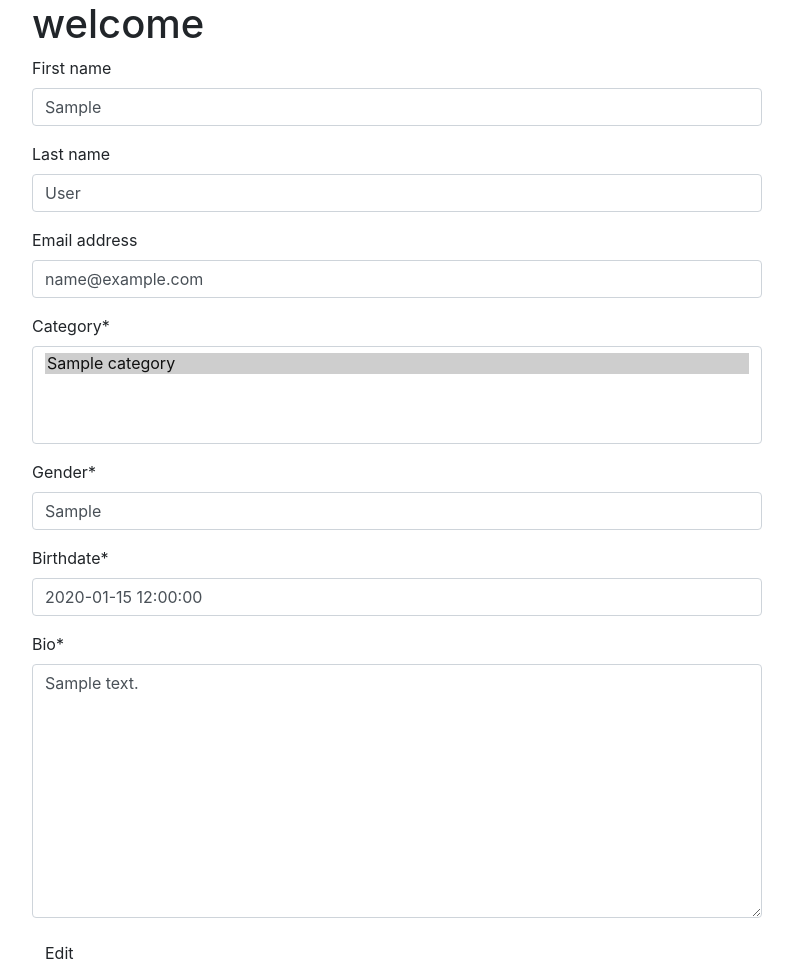
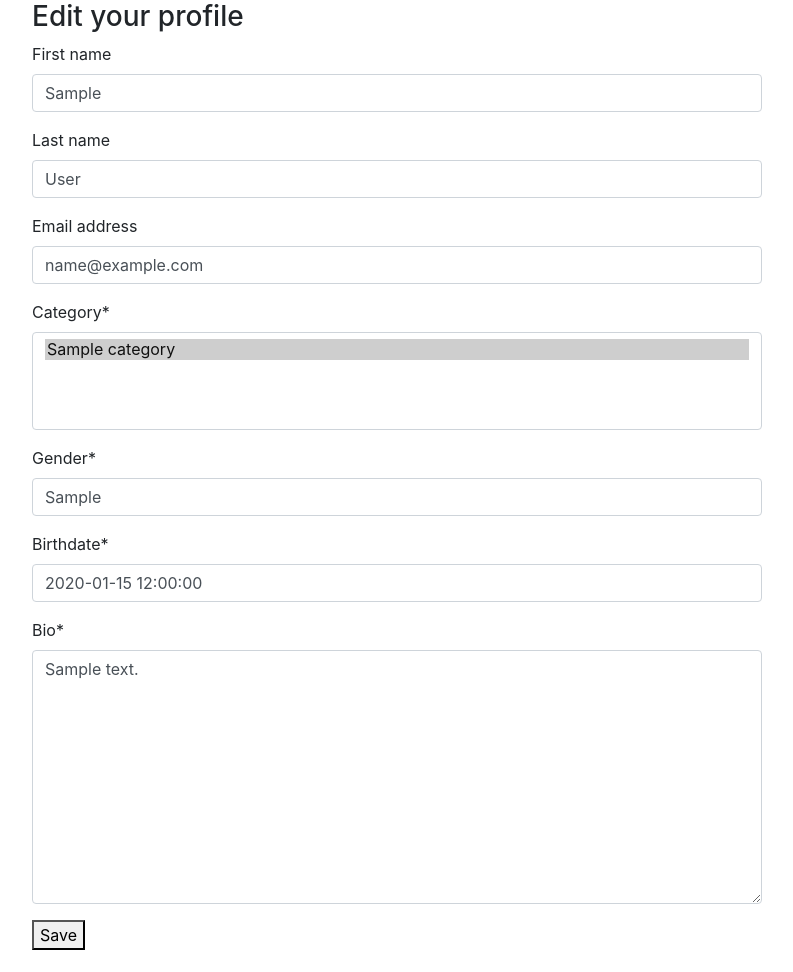
Before and after one commit to BuckyTheBoss/therapy, a Django app: page /profile_edit/1 in a window 1280 px wide. Shown: the whole page, without its empty margins (243-1036 px from the left). After the commit the page ends 950 px from the top, so only its background shows below. Run offline with Django 3.2, Linux system fonts and the light colour scheme; tables that the repository leaves empty hold one stand-in row (values such as "Sample post"); some libraries are stand-ins or nearby versions.

Commit message:
beginning of april 30

```diff
--- a/therapy/main/forms.py
+++ b/therapy/main/forms.py
@@ -3,8 +3,6 @@ from django.forms import ModelForm
 from .models import *
 from django.contrib.auth import get_user_model
 from django.contrib.auth.forms import UserCreationForm
-
-
 
 class UserForm(ModelForm):
     class Meta:
@@ -27,4 +25,16 @@ class TherapistForm(ModelForm):
 class CustomUserCreationForm(UserCreationForm):
     class Meta:
         model = get_user_model()
-        fields = ('username', 'email')
+        fields = ('first_name', 'last_name', 'email')
+
+
+# class ArticleForm(ModelForm):
+#     headline = MyFormField(
+#         max_length=200,
+#         required=False,
+#         help_text='Use puns liberally',
+#     )
+
+#     class Meta:
+#         model = Article
+#         fields = ['headline', 'content']
--- a/therapy/main/models.py
+++ b/therapy/main/models.py
@@ -34,6 +34,10 @@ class Patient(models.Model):
 	birthdate = models.DateTimeField(null=True)
 	bio = models.TextField(null=True)
 
+	def patient_profile_incomplete(self):
+		if (self.category == None) or (self.gender == None) or (self.birthdate == None) or (self.bio == None):
+			return True
+
 
 @receiver(post_save, sender=User)
 def create_user_profile(sender, instance, created, **kwargs):
@@ -41,7 +45,6 @@ def create_user_profile(sender, instance, created, **kwargs):
 		Patient.objects.get_or_create(user = instance)
 	else:
 		Therapist.objects.get_or_create(user = instance)
-
 
 @receiver(post_save, sender=User)
 def save_user_profile(sender, instance, **kwargs):
--- a/therapy/main/templates/base.html
+++ b/therapy/main/templates/base.html
@@ -5,7 +5,6 @@
 <!DOCTYPE html>
 <html>
 <head>
-
 
 	<!-- Required meta tags -->
     <meta charset="utf-8">
@@ -52,8 +51,8 @@
       <input class="form-control mr-sm-2" type="search" placeholder="Search" aria-label="Search">
       <button class="btn btn-outline-success my-2 my-sm-0" type="submit">Search</button>
       {% if request.user.is_authenticated %}
- 	 	<li><a href="/logout">Logout</a></li>
-		{% endif %}
+ 	 	  <a href="/logout">Logout</a>
+		  {% endif %}
     </form>
   </div>
 </nav>
--- a/therapy/main/templates/profile_edit.html
+++ b/therapy/main/templates/profile_edit.html
@@ -1,16 +1,23 @@
 {% extends 'base.html' %}
 {% load crispy_forms_tags %}
+
 {% block content %}
 
+<h3>Edit your profile</h3>
 
-<h1> welcome </h1>
-
+<!-- {% if user.patient.patient_profile_incomplete == True %}
+	<form method="post">
+	  {% csrf_token %}
+	  {{ form | crispy }}
+	  <button type="submit">Save</button>
+	</form>
+{% endif %} -->
 
 <form method="post">
 	{% csrf_token %}
-	{{ form2 | crispy}}
-	{{form | crispy}}
-	<button class="btn" type="submit">Edit</button>
+	{{ form2 | crispy }}
+	{{ form | crispy }}
+	<button type="submit">Save</button>
 
 </form>
 
--- a/therapy/main/templates/registration/login.html
+++ b/therapy/main/templates/registration/login.html
@@ -1,8 +1,6 @@
 {% extends 'base.html' %}
 
 {% block content %}
-
-
 
 {% load crispy_forms_tags %}
 <div class="container">
--- a/therapy/seed.py
+++ b/therapy/seed.py
@@ -2,8 +2,6 @@ import os
 import random
 import django
 from faker import Faker
-
-
 
 os.environ.setdefault('DJANGO_SETTINGS_MODULE', 'therapy.settings')
 
```
Also changed, not shown: therapy/main/templates/index.html (+1 -15 lines), therapy/main/views.py (+15 -13 lines).
